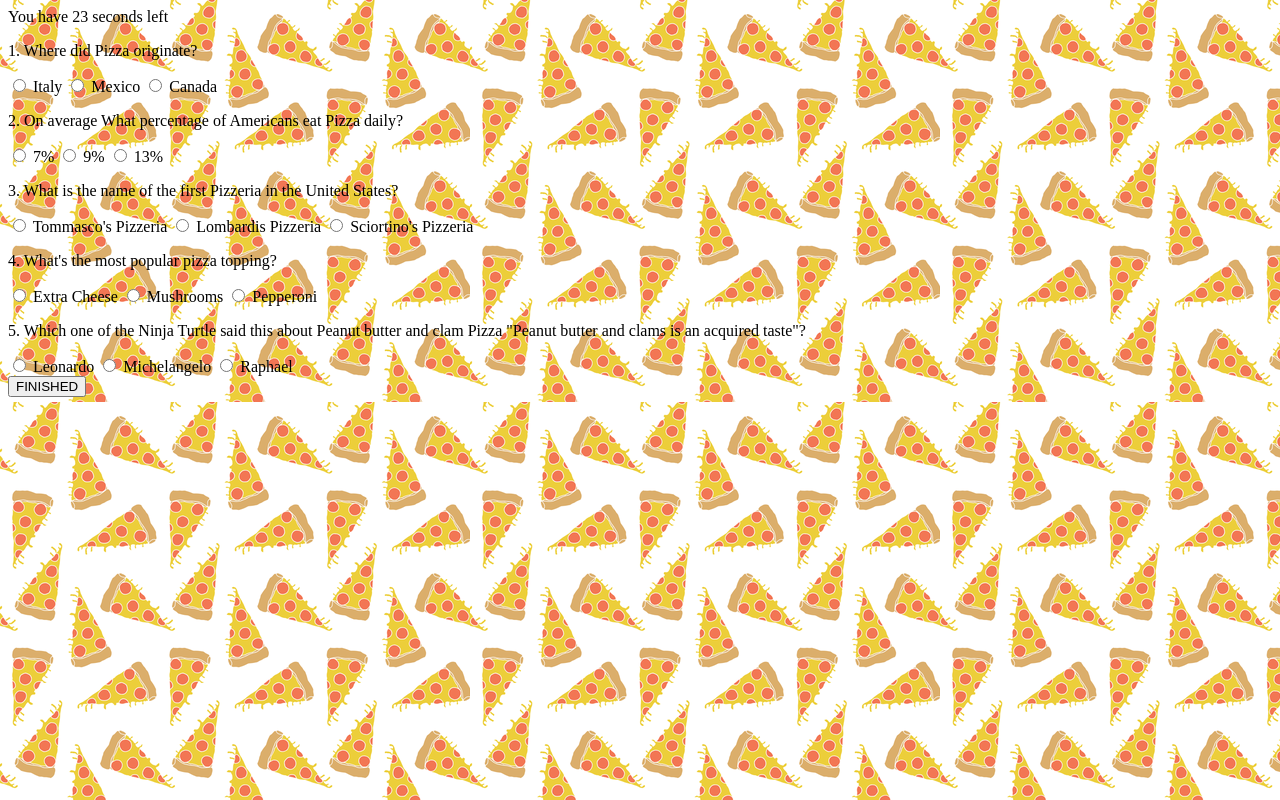
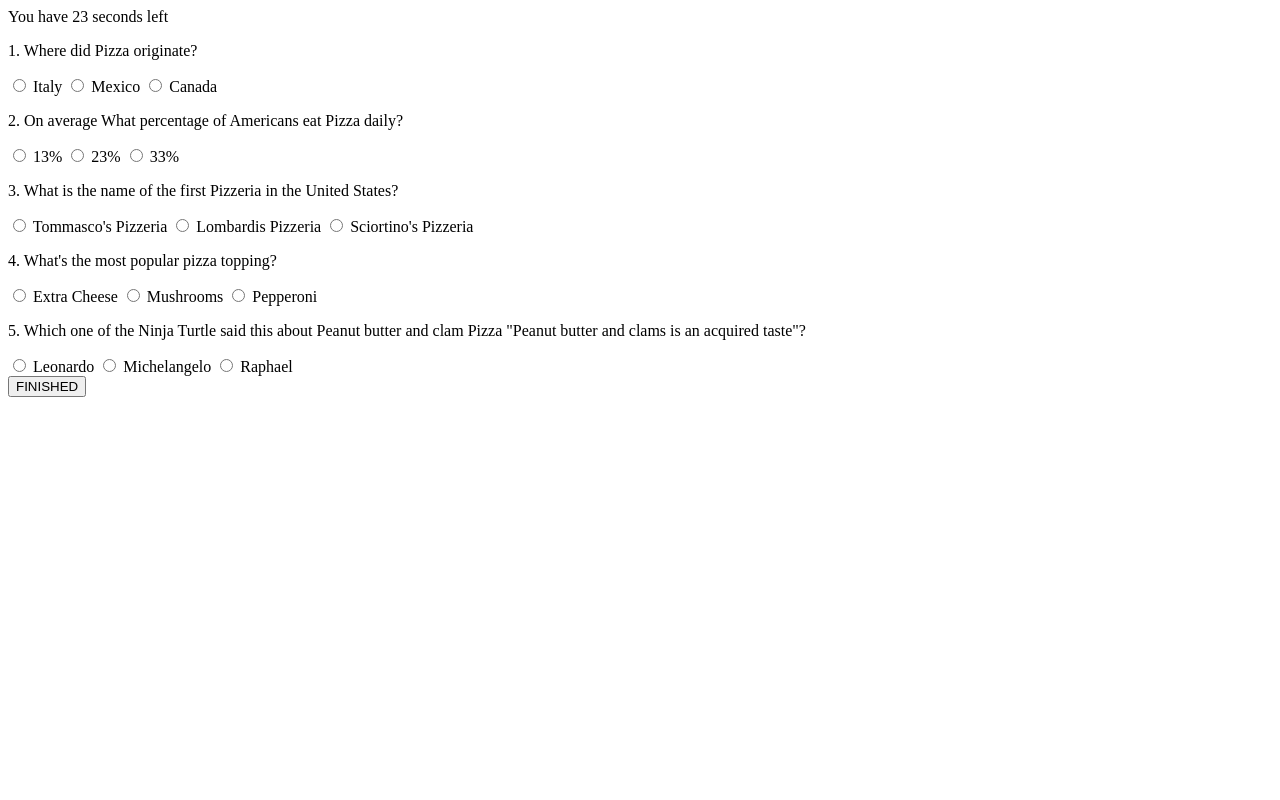
Before and after one commit to GuillermoGahbler/TriviaGame, a plain HTML site: page index.html in a window 1280 px wide. Both pictures are taken after a click on the button "Start". Drawn offline with nearby package versions, Linux system fonts and the light colour scheme.

Commit message:
index.html style.css apps.js files have been updated

```diff
--- a/assets/css/style.css
+++ b/assets/css/style.css
@@ -1,3 +1,3 @@
 body {
-    background: url('../images/pizza.png');
+       /* background: url('../images/pizza.png'); */
 }
--- a/assets/javascript/app.js
+++ b/assets/javascript/app.js
@@ -27,9 +27,19 @@ $('#start').on('click', function () {
     timesUp = setTimeout(function () {
         stoptimer()
     }, 25000)
-
+    $('#finished').on('click', getResults)
 })
+var correct = 0;
 
 function getResults() {
- let pizzaQuestions =  $('.pizzaQuestion')
+    let pizzaQuestions = $('.pizzaQuestion')
+    for (let i = 0; i < pizzaQuestions.length; i++) {
+        if ($(pizzaQuestions[i]).children('input:checked').val() === answers[i]) {
+            console.log('testies')
+            correct++;
+        }
+        // console.log($(pizzaQuestions[i]).children('input:checked'))
+    }
+
+    $('body div').html('<p> Yay!!! you got ' + correct + ' out of 5 questions !!! </p>');
 }
--- a/index.html
+++ b/index.html
@@ -22,70 +22,91 @@
                 <p>
                     1. Where did Pizza originate?
                 </p>
-                <label for="q1_1">
-                    <input type="radio" name="pizza1" id="q1_1" value="Italy"> Italy
+                <input type="radio" name="pizza1" id="q1_1" value="Italy">
+                <label for="q1_1">Italy
                 </label>
-                <label for="q1_2">
-                    <input type="radio" name="pizza1" id="q1_2" value="Mexico"> Mexico
+
+
+                <input type="radio" name="pizza1" id="q1_2" value="Mexico">
+                <label for="q1_2">Mexico
                 </label>
-                <label for="q1_3">
-                    <input type="radio" name="pizza1" id="q1_3" value="Canada"> Canada
+
+
+                <input type="radio" name="pizza1" id="q1_3" value="Canada">
+                <label for="q1_3">Canada
                 </label>
             </div>
             <div class="pizzaQuestion">
                 <p>
                     2. On average What percentage of Americans eat Pizza daily?
                 </p>
-                <label for="q2_1">
-                    <input type="radio" name="pizza2" id="q2_1" value="7%"> 7%
+
+                <input type="radio" name="pizza2" id="q2_1" value="13%">
+                <label for="q2_1"> 13%
                 </label>
-                <label for="q2_2">
-                    <input type="radio" name="pizza2" id="q2_2" value="9%"> 9%
+
+                <input type="radio" name="pizza2" id="q2_2" value="23%">
+                <label for="q2_2"> 23%
                 </label>
-                <label for="q2_3">
-                    <input type="radio" name="pizza2" id="q2_3" value="13%"> 13%
+
+                <input type="radio" name="pizza2" id="q2_3" value="33%">
+                <label for="q2_3"> 33%
                 </label>
             </div>
             <div class="pizzaQuestion">
                 <p>
                     3. What is the name of the first Pizzeria in the United States?
                 </p>
-                <label for="q3_1">
-                    <input type="radio" name="pizza3" id="q3_1" value="Tommasco's Pizzeria"> Tommasco's Pizzeria
+
+                <input type="radio" name="pizza3" id="q3_1" value="Tommasco's Pizzeria">
+                <label for="q3_1"> Tommasco's Pizzeria
                 </label>
-                <label for="q3_2">
-                    <input type="radio" name="pizza3" id="q3_2" value="Lombardis Pizzeria"> Lombardis Pizzeria
+
+
+                <input type="radio" name="pizza3" id="q3_2" value="Lombardis Pizzeria">
+                <label for="q3_2">Lombardis Pizzeria
                 </label>
-                <label for="q3_3">
-                    <input type="radio" name="pizza3" id="q3_3" value="Sciortino's Pizzeria"> Sciortino's Pizzeria
+
+
+                <input type="radio" name="pizza3" id="q3_3" value="Sciortino's Pizzeria">
+                <label for="q3_3">Sciortino's Pizzeria
                 </label>
             </div>
             <div class="pizzaQuestion">
                 <p>
                     4. What's the most popular pizza topping?
                 </p>
-                <label for="q4_1">
-                    <input type="radio" name="pizza4" id="q4_1" value="Extra Cheese"> Extra Cheese
+
+                <input type="radio" name="pizza4" id="q4_1" value="Extra Cheese">
+                <label for="q4_1">Extra Cheese
                 </label>
-                <label for="q4_2">
-                    <input type="radio" name="pizza4" id="q4_2" value="Mushrooms"> Mushrooms
+
+
+                <input type="radio" name="pizza4" id="q4_2" value="Mushrooms">
+                <label for="q4_2">Mushrooms
                 </label>
-                <label for="q4_3">
-                    <input type="radio" name="pizza4" id="q4_3" value="Pepperoni"> Pepperoni
+
+
+                <input type="radio" name="pizza4" id="q4_3" value="Pepperoni">
+                <label for="q4_3">Pepperoni
                 </label>
             </div>
             <div class="pizzaQuestion">
                 <p>
                     5. Which one of the Ninja Turtle said this about Peanut butter and clam Pizza "Peanut butter and clams is an acquired taste"?
                 </p>
-                <label for="q5_1">
-                    <input type="radio" name="pizza5" id="q5_1" value="Leonardo"> Leonardo
+
+                <input type="radio" name="pizza5" id="q5_1" value="Leonardo">
+                <label for="q5_1">Leonardo
                 </label>
-                <label for="q5_2">
-                    <input type="radio" name="pizza5" id="q5_2" value="Michelangelo"> Michelangelo
+
+                <input type="radio" name="pizza5" id="q5_2" value="Michelangelo">
+                <label for="q5_2">Michelangelo
                 </label>
-                <label for="q5_3">
-                    <input type="radio" name="pizza5" id="q5_3" value="Raphael"> Raphael
+
+
+                <input type="radio" name="pizza5" id="q5_3" value="Raphael">
+                <label for="q5_3">Raphael
                 </label>
             </div>
             <button id="finished">FINISHED</button>
```
